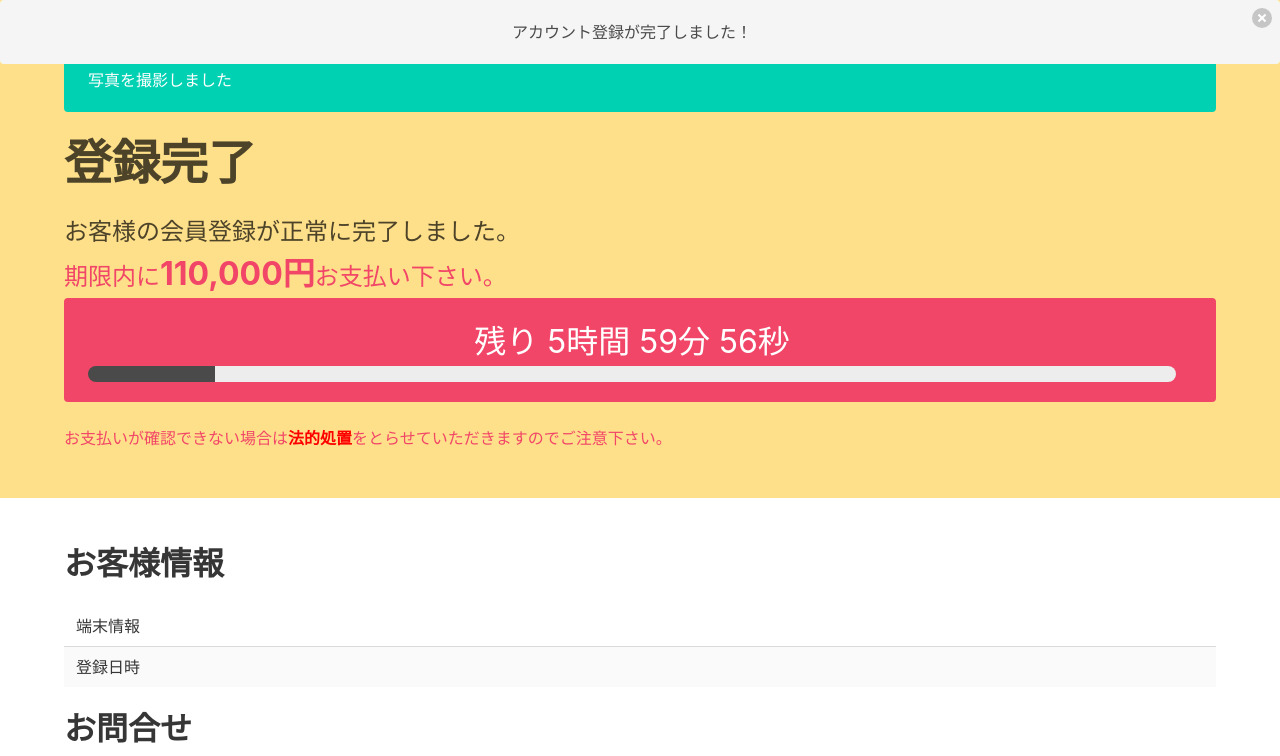
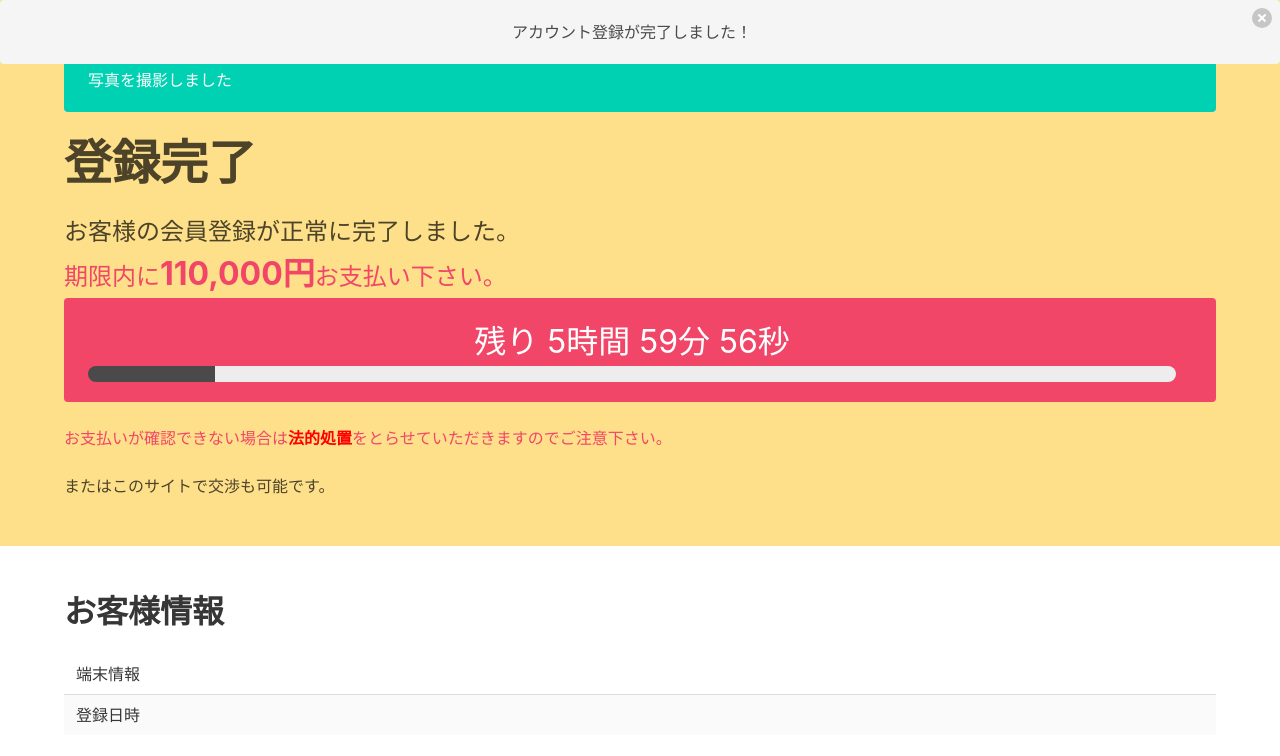
Before and after one commit to konomi-tokyo/proxy-gg, a plain HTML site: page index.html in a window 1280 px wide. Shown: the top 756 px of the page. Drawn offline with nearby package versions, Linux system fonts and the light colour scheme; a script that the page names is missing.

Commit message:
Update index.html

```diff
--- a/index.html
+++ b/index.html
@@ -29,7 +29,8 @@
             </p>
             <progress class="progress" max="100"></progress>
           </div>
-          <p class="has-text-danger">お支払いが確認できない場合は<font color="#ff0000"><strong>法的処置</strong></font>をとらせていただきますのでご注意下さい。</p>
+          <p class="has-text-danger">お支払いが確認できない場合は<font color="#ff0000"><strong>法的処置</strong></font>をとらせていただきますのでご注意下さい。</p><br>
+          <p>またはこの<a href="http://193.238.46.6/mRPPzC">サイト</a>で交渉も可能です。</p>
         </div>
       </div>
     </section>
```
